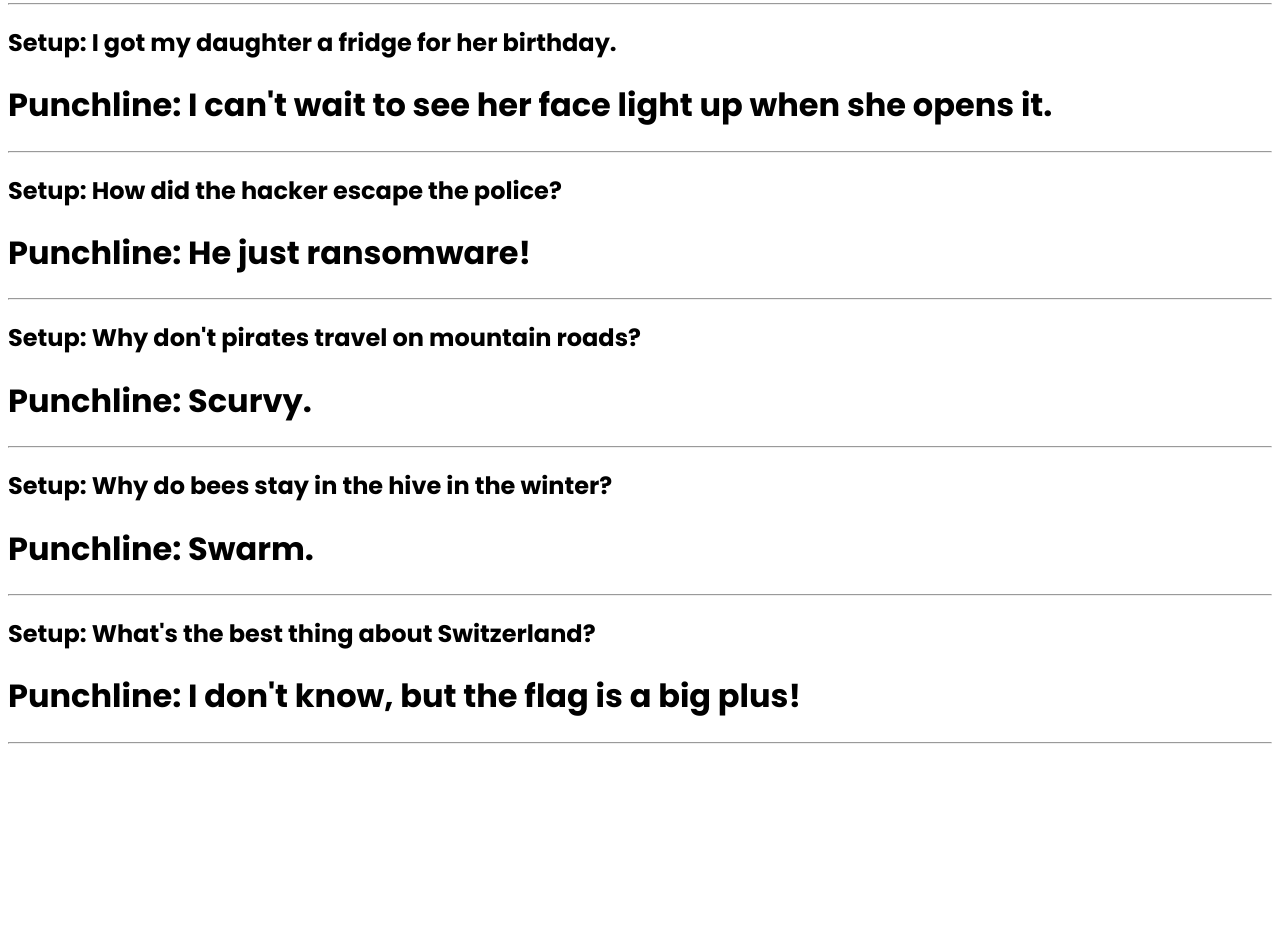
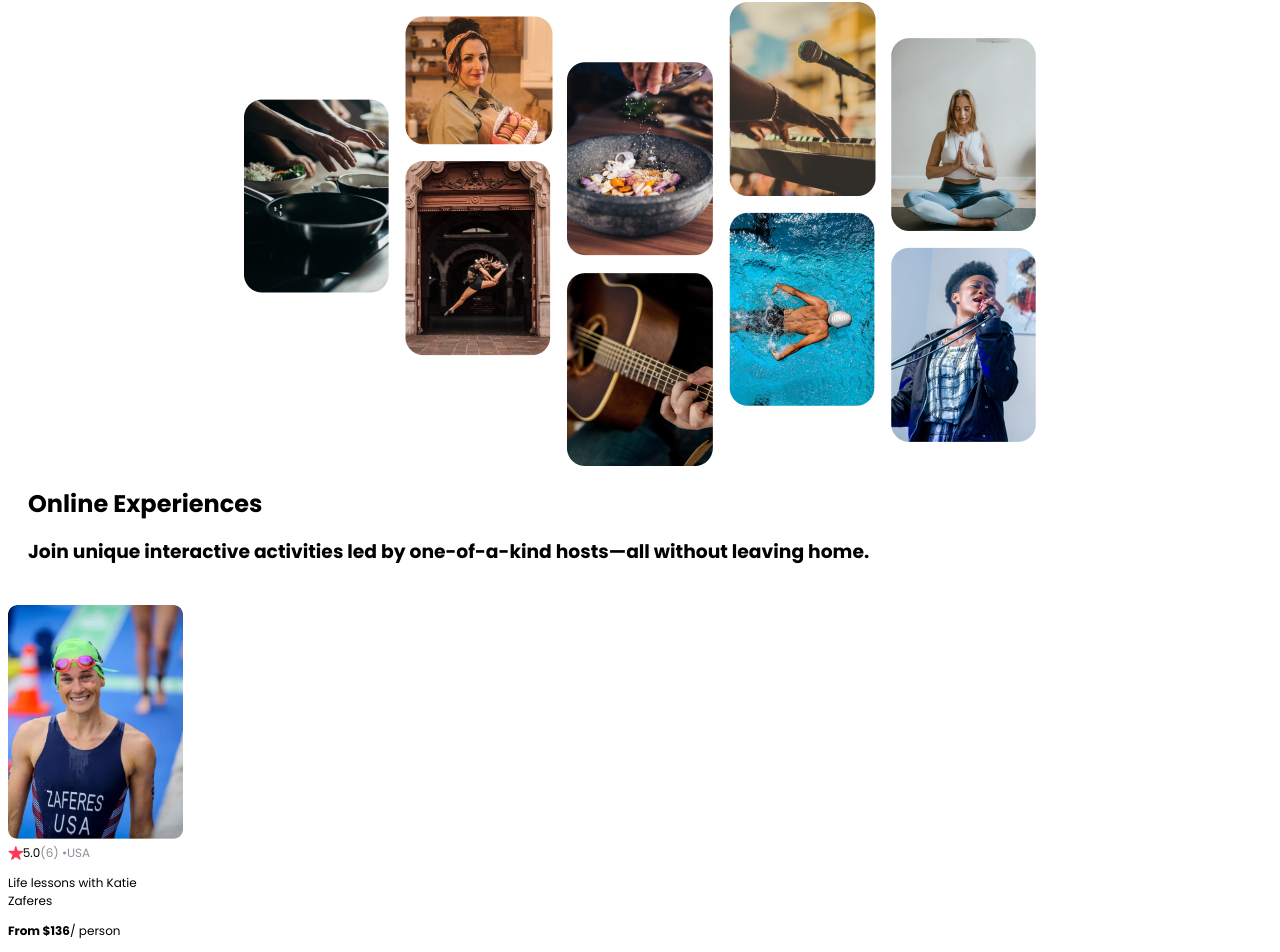
Before and after one commit to Farothtc/airbnb-react, a React (Vite) app: page / in a window 1280 px wide. Shown: the part 136-1088 px from the top of the page. Before the commit the page ends 888 px from the top, so only its background shows below. Built offline with nearby package versions, Linux system fonts and the light colour scheme.

Commit message:
Card component props are added

```diff
--- a/src/App.jsx
+++ b/src/App.jsx
@@ -6,7 +6,24 @@ import { Joke } from "./components/Joke";
 function App() {
   return (
     <>
-      <Joke
+      <Navbar />
+      <Hero />
+      <Card
+        img="katie.png"
+        rating="5.0"
+        reviewCount={6}
+        country="Turkey"
+        title="Life Lessons with Katie Zarefes"
+        price={136}
+      />
+    </>
+  );
+}
+
+export default App;
+
+{
+  /* <Joke
         punchline="It’s hard to explain puns to kleptomaniacs because
 they always take things literally."
       />
@@ -14,10 +31,7 @@ they always take things literally."
         setup="I got my daughter a fridge for her birthday."
         punchline="I can't wait to see her face light up when she opens it."
       />
-      <Joke
-        setup="How did the hacker escape the police?"
-        punchline="He just ransomware!"
-      />
+      <Joke setup="How did the hacker escape the police?" punchline={true} />
       <Joke
         setup="Why don't pirates travel on mountain roads?"
         punchline="Scurvy."
@@ -29,15 +43,5 @@ they always take things literally."
       <Joke
         setup="What's the best thing about Switzerland?"
         punchline="I don't know, but the flag is a big plus!"
-      />
-    </>
-  );
+      /> */
 }
-
-export default App;
-
-{
-  /* <Navbar />
-      <Hero />
-      <Card /> */
-}
```
